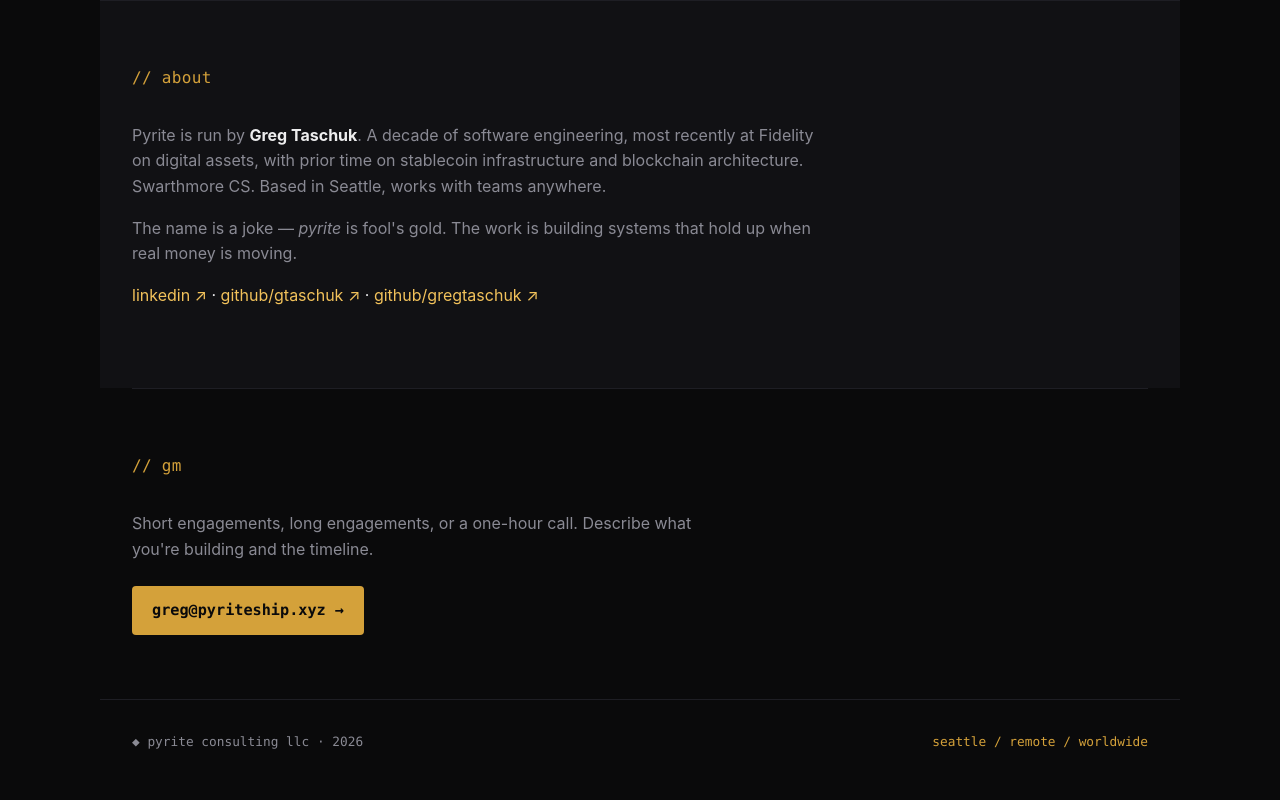
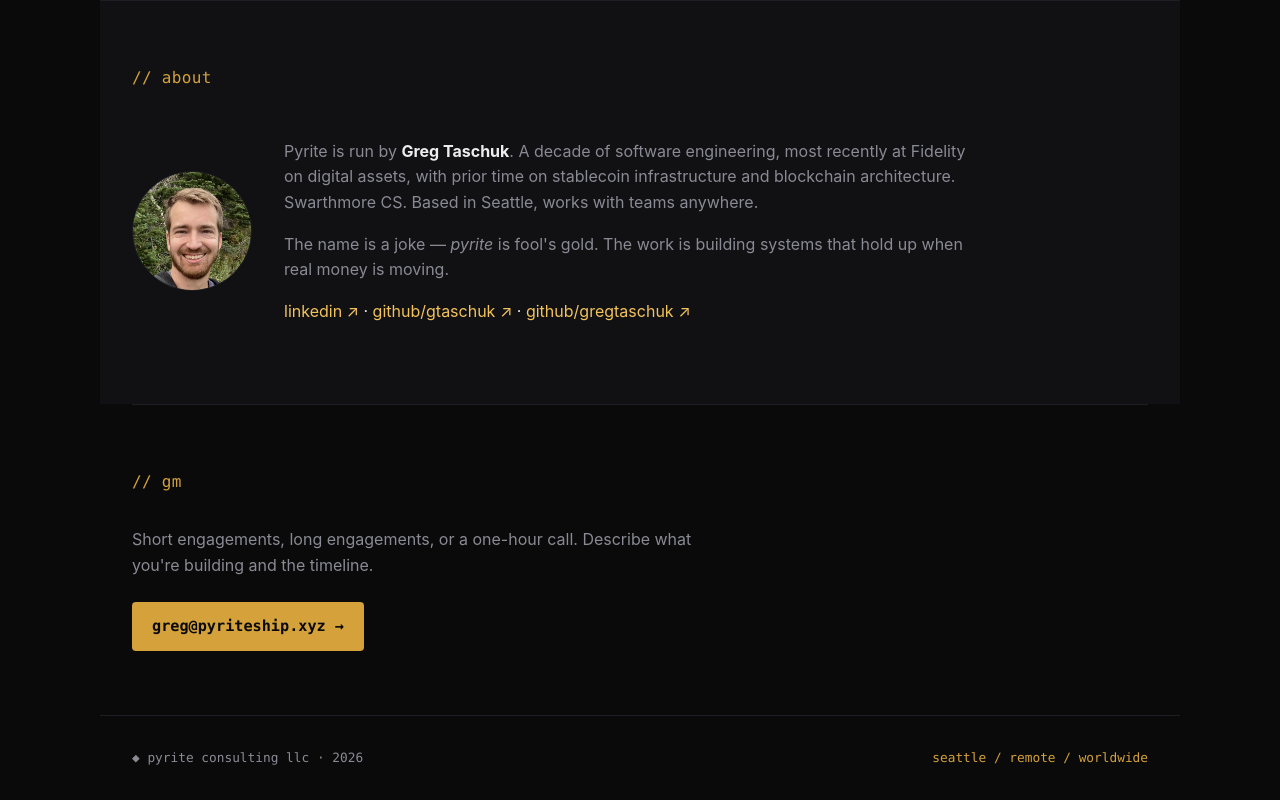
Before and after one commit to gregtaschuk/pyriteship, a React (Vite) app: page / in a window 1280 px wide. Shown: the part 2360-3160 px from the top of the page. Built offline with nearby package versions, Linux system fonts and the light colour scheme.

Commit message:
add headshot

```diff
--- a/src/App.jsx
+++ b/src/App.jsx
@@ -133,6 +133,9 @@ export default function App() {
 
         <section id="about" className="section section-alt">
           <h2>// about</h2>
+          <div className="about-grid">
+            <img src="/headshot.jpg" alt="Greg Taschuk" className="headshot" />
+            <div>
           <p className="about-body">
             Pyrite is run by <strong>Greg Taschuk</strong>. A decade of software engineering,
             most recently at Fidelity on digital assets, with prior time on stablecoin
@@ -156,6 +159,8 @@ export default function App() {
               github/gregtaschuk ↗
             </a>
           </p>
+            </div>
+          </div>
         </section>
 
         <section id="contact" className="section">
--- a/src/styles.css
+++ b/src/styles.css
@@ -189,6 +189,9 @@ main { max-width: var(--max); margin: 0 auto; padding: 0 2rem; }
 
 .about-body { max-width: 68ch; color: var(--ink-dim); }
 .about-body strong { color: var(--ink); }
+.about-grid { display: flex; gap: 2rem; align-items: flex-start; }
+.headshot { width: 120px; height: 120px; border-radius: 50%; border: 1px solid var(--rule); flex-shrink: 0; object-fit: cover; margin-top: 3rem; }
+@media (max-width: 720px) { .about-grid { flex-direction: column; } .headshot { width: 90px; height: 90px; margin-top: 0; } }
 
 .contact-lede { max-width: 60ch; color: var(--ink-dim); margin-bottom: 1.5rem; }
 
```
Also changed, not shown: public/headshot.jpg (added).
